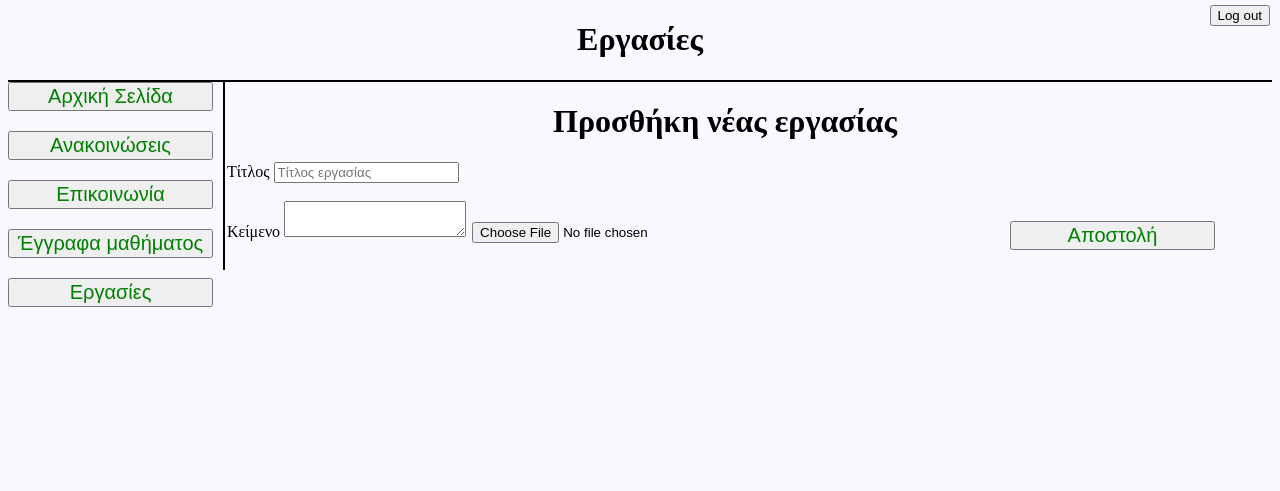
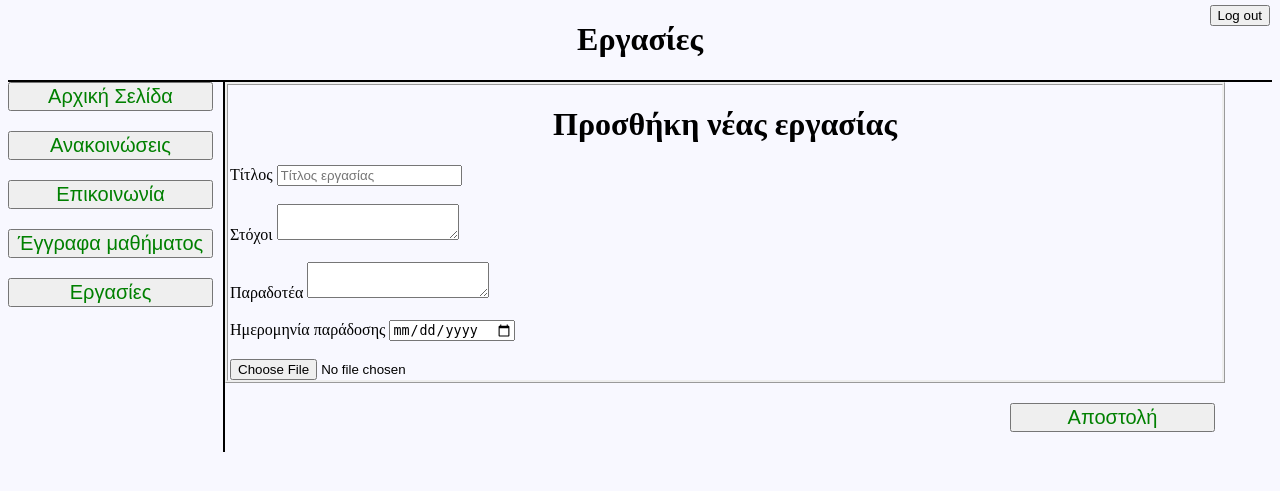
Before and after one commit to rrgeorgio/EPD, a PHP site: page /addhomework.html in a window 1280 px wide. Shown: the top 491 px of the page. Run offline with PHP 8.4, Linux system fonts and the light colour scheme; some libraries are stand-ins or nearby versions.

Commit message:
Added some css, fixed the homework add screen

```diff
--- a/addannouncement.html
+++ b/addannouncement.html
@@ -44,6 +44,7 @@
       </div>
 
       <div class="page-content">
+        <div class="create-content">
         <h1>Προσθήκη νέας ανακοίνωσης</h1>
         <form action="upload.php" method="post">
         <label class="form" for="title">Τίτλος</label>
@@ -55,6 +56,7 @@
          <script>
          createEditor();
          </script>
+         </div>
         <button class="sendcontent" type="submit">Αποστολή</button>
         </form>
       </div>
--- a/adddocument.html
+++ b/adddocument.html
@@ -44,6 +44,7 @@
       </div>
 
       <div class="page-content">
+        <div class="create-content">
         <h1>Προσθήκη νέου εγγράφου</h1>
         <form action="upload.php" method="post" enctype="multipart/form-data">
         <label class="form" for="title">Τίτλος</label>
@@ -54,6 +55,7 @@
          createEditor();
          </script>
          <input type="file" name="fileToUpload" id="fileToUpload">
+         </div>
         <button class="sendcontent" type="submit">Αποστολή</button>
         </form>
       </div>
--- a/addhomework.html
+++ b/addhomework.html
@@ -44,16 +44,19 @@
       </div>
 
       <div class="page-content">
+        <div class="create-content">
         <h1>Προσθήκη νέας εργασίας</h1>
         <form action="upload.php" method="post" enctype="multipart/form-data">
         <label class="form" for="title">Τίτλος</label>
         <input type="text" name="title" id="anntitle" placeholder="Τίτλος εργασίας" required></br></br>
-        <label class="form" for="content">Κείμενο</label>
-         <textarea name="content" id="editor"></textarea>
-         <script>
-         createEditor();
-         </script>
+        <label class="form" for="content1">Στόχοι</label>
+         <textarea name="content1" id="editor"></textarea></br></br>
+         <label class="form" for="content2">Παραδοτέα</label>
+         <textarea name="content2" id="editor"></textarea></br></br>
+         <label class="form" for="date">Ημερομηνία παράδοσης</label>
+         <input type="date" name="date" id="date"></br></br>
          <input type="file" name="fileToUpload" id="fileToUpload">
+         </div>
         <button class="sendcontent" type="submit">Αποστολή</button>
         </form>
       </div>
--- a/css/pagestyle.css
+++ b/css/pagestyle.css
@@ -79,3 +79,6 @@ h1 {
 #fileToUpload{
   margin-left: 2px;
 }
+.create-content{
+  border-style:ridge;
+}
--- a/homework.html
+++ b/homework.html
@@ -43,11 +43,10 @@
 </div>
 
 <div class="page-content">
-
-    <div class="announcement">
     <div class="tutor_edit">
       <a href="addhomework.html">Προσθήκη νέας εργασίας</a>
-      </div>
+    </div>
+    <div class="announcement">
         <p id="header"><b>Εργασία 1</b></p>
         <p><i>Στόχοι: Οι στόχοι της εργασίας είναι</i></p>
         <ol>
```
